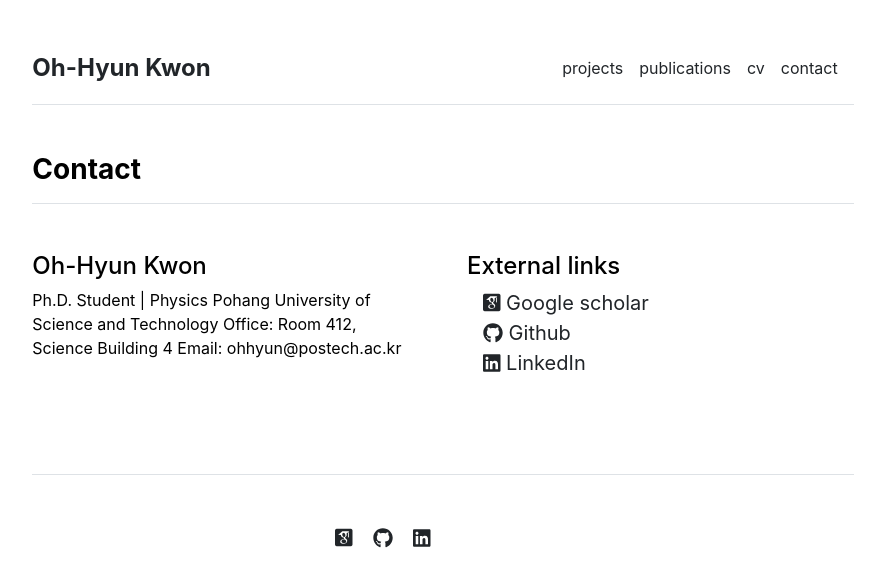
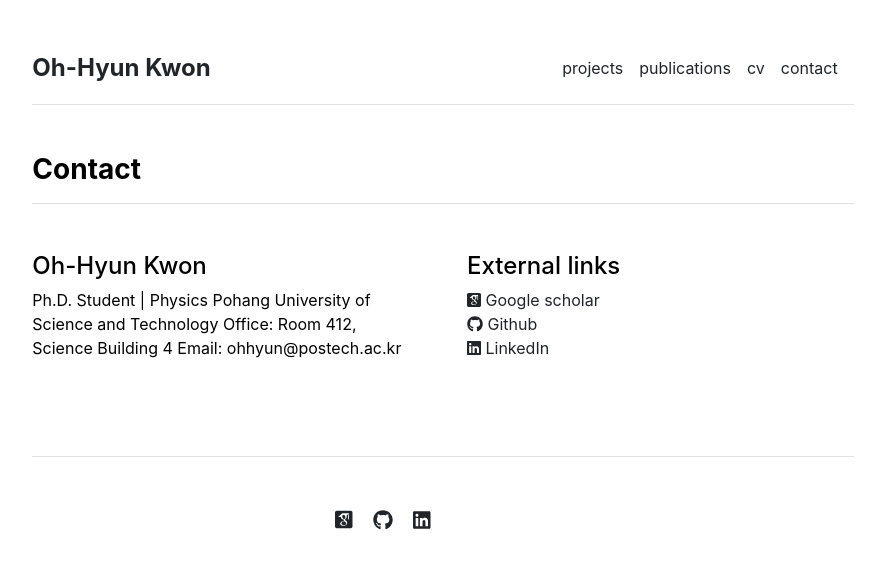
Before and after one commit to pothyd/pothyd.github.io, a Jekyll site: the page built from contact.md, in a window 1280 px wide. Shown: the top 587 px of the page, without its empty margins (197-1082 px from the left). Built offline with Jekyll 4.4.1, drawn with Linux system fonts in a browser that asks for light colours; some web fonts are replaced.

Commit message:
Update contact.html

```diff
--- a/_includes/contact.html
+++ b/_includes/contact.html
@@ -14,7 +14,7 @@
       <div class="col-md-6">
         <h4>External links</h4>
         {% for item in site.data.settings.social %}
-          <a href="{{ item.link }}" class="ms-3 fs-5"><i class="{{ item.icon }}"></i> {{ item.text }}</a><br>
+          <a href="{{ item.link }}"><i class="{{ item.icon }}"></i> {{ item.text }}</a><br>
         {% endfor %}
       </div>
     </div>
```
